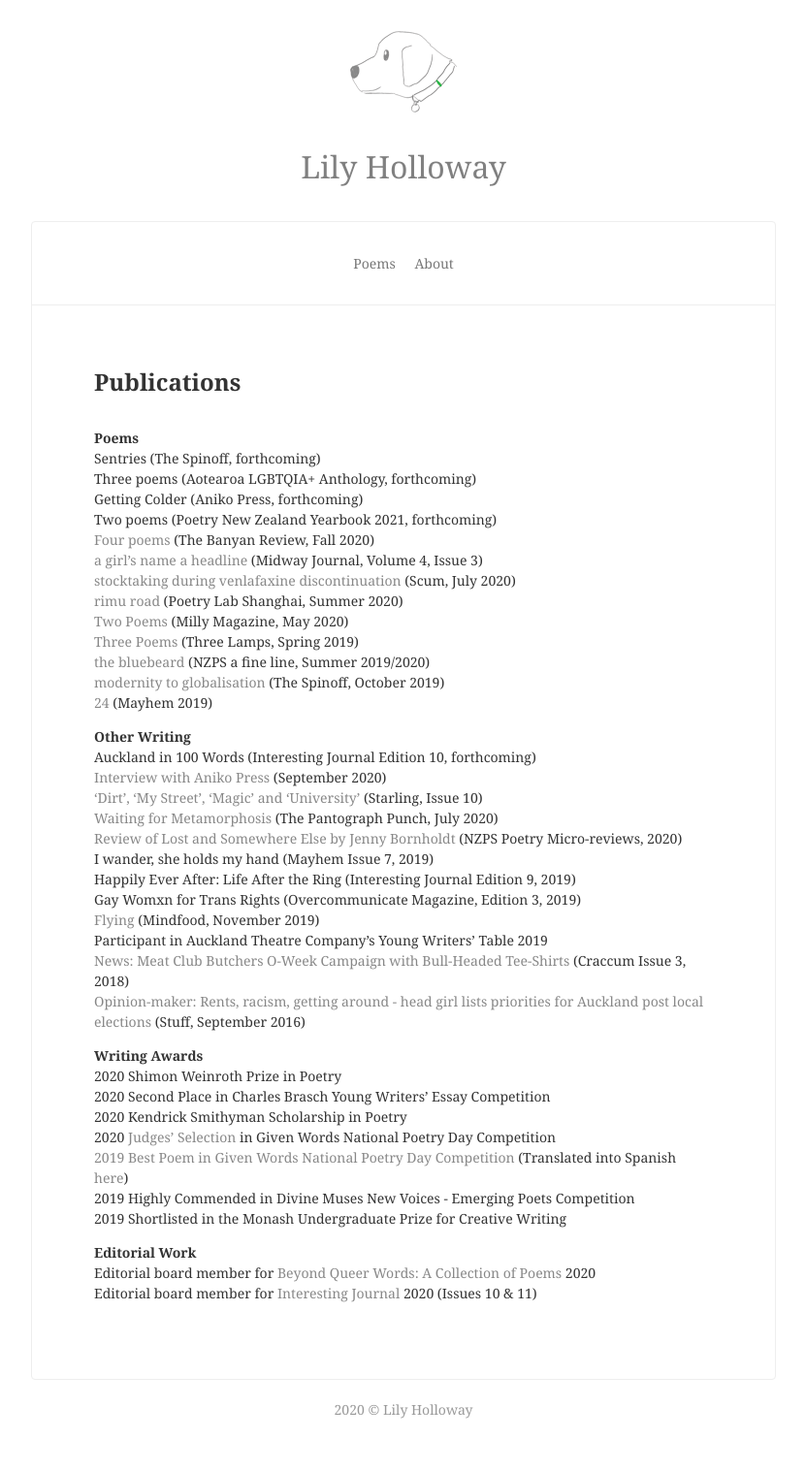
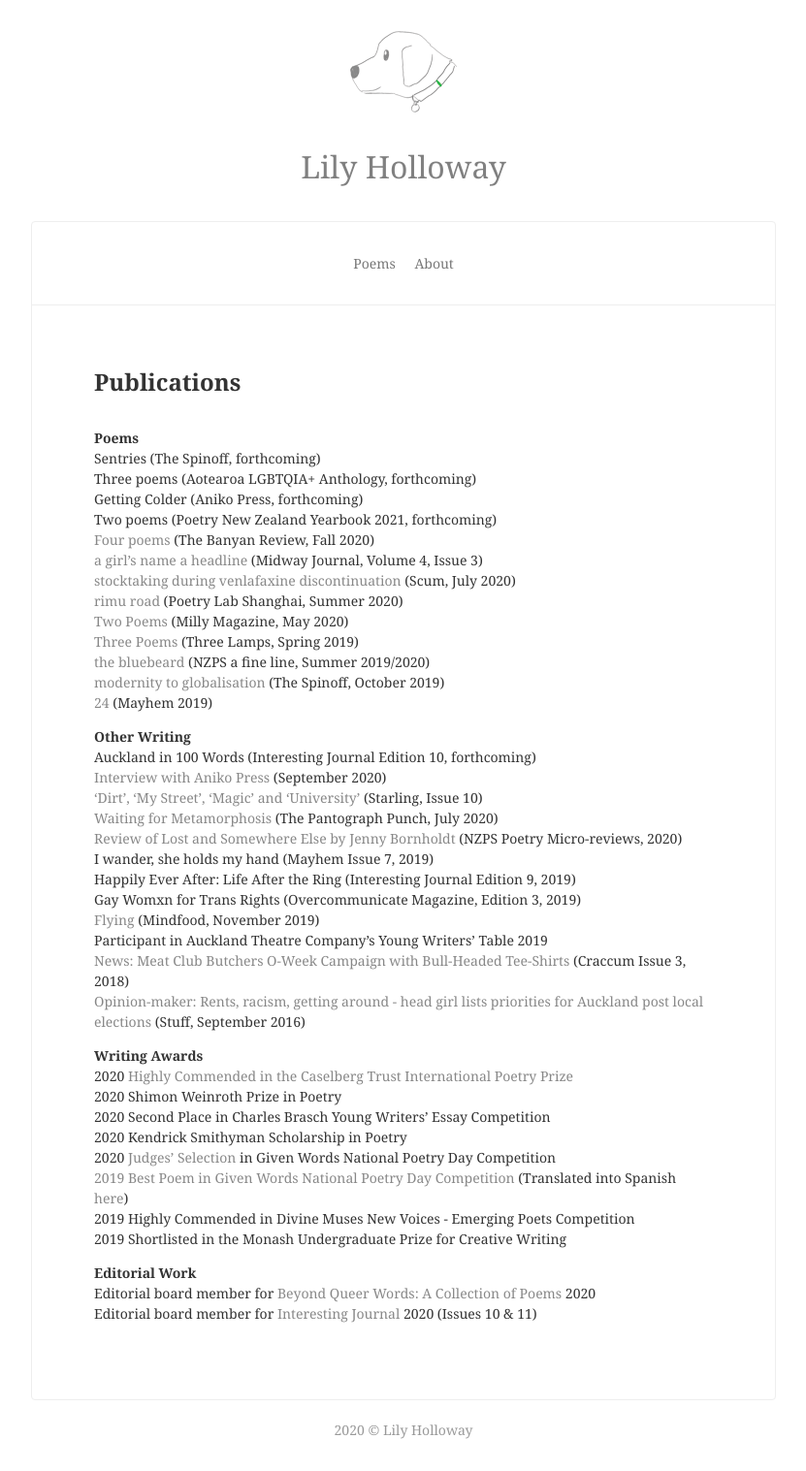
Before and after one commit to lilyholloway/lilyholloway.github.io, a Jekyll site: the page built from cv.md, in a window 1280 px wide. Shown: the whole page at 97% size, without its empty margins (224-1055 px from the left). Built offline with Jekyll 4.4.1, drawn with Linux system fonts in a browser that asks for light colours; nearby versions of some CDN libraries; before the commit the page ends 1496 px from its top, so only the background shows below that.

Commit message:
Update cv.md

```diff
--- a/cv.md
+++ b/cv.md
@@ -34,6 +34,7 @@ Participant in Auckland Theatre Company's Young Writers' Table 2019<br>
 <a href="https://www.stuff.co.nz/auckland/local-news/north-shore-times/84029761/opinionmaker-rents-racism-getting-around--head-girl-lists-priorities-for-auckland-post-local-elections">Opinion-maker: Rents, racism, getting around - head girl lists priorities for Auckland post local elections</a> (Stuff, September 2016)<br>
 
 <b>Writing Awards</b><br>
+2020 <a href="https://www.caselbergtrust.org/news/poetry-prize-2020-winners-announced">Highly Commended in the Caselberg Trust International Poetry Prize</a><br>
 2020 Shimon Weinroth Prize in Poetry<br>
 2020 Second Place in Charles Brasch Young Writers' Essay Competition<br>
 2020 Kendrick Smithyman Scholarship in Poetry<br>
```
